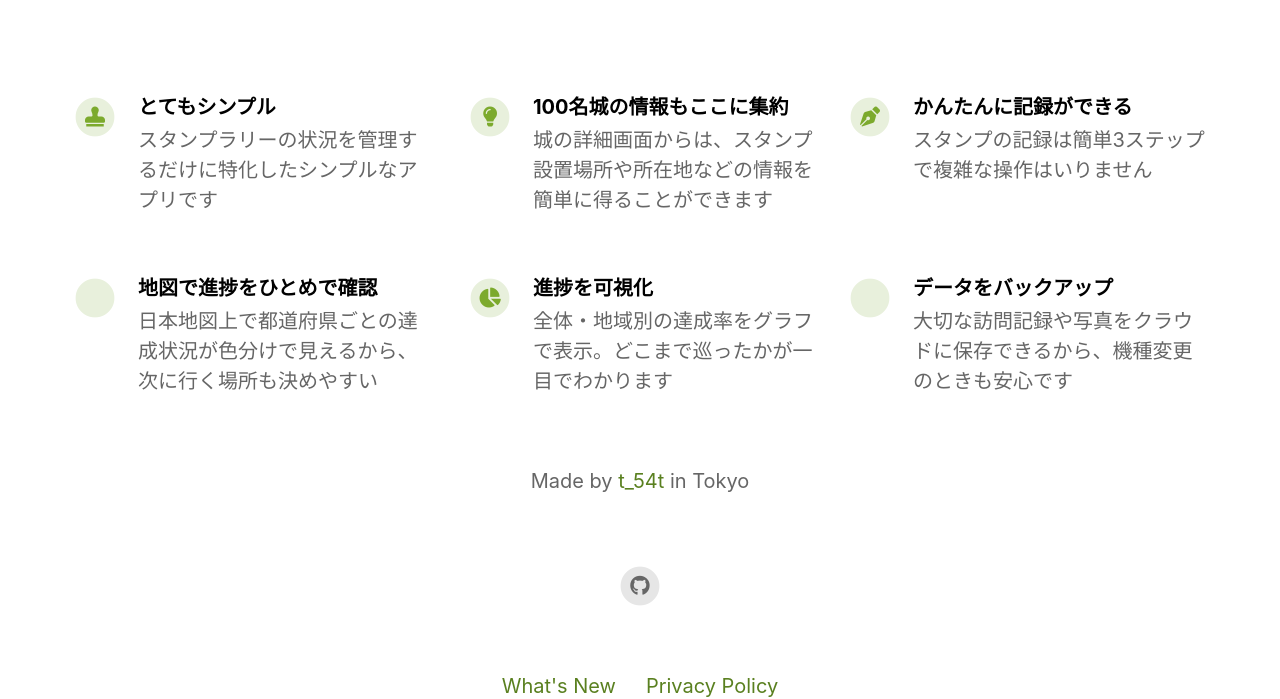
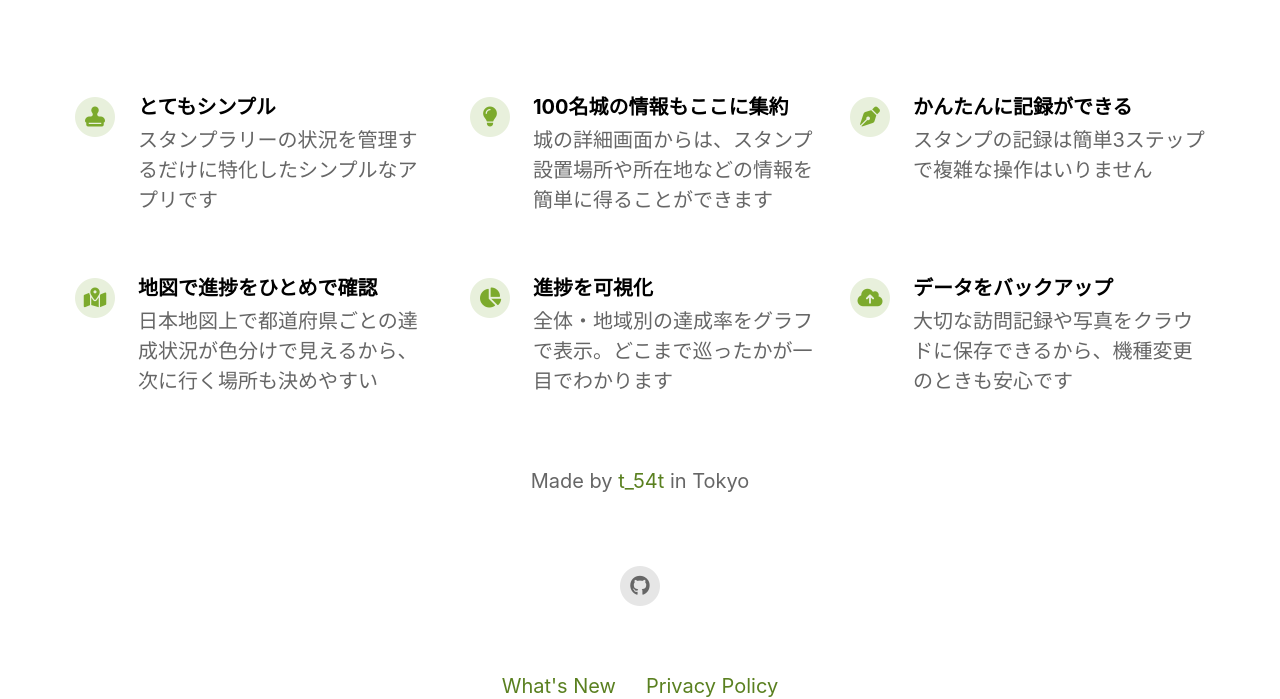
Before and after one commit to t54t88/stamp100castle, a Jekyll site: the page built from index.html, in a window 1280 px wide. Shown: the part 987-1686 px from the top of the page. Built offline with Jekyll 4.4.1, drawn with Linux system fonts in a browser that asks for light colours; nearby versions of some CDN libraries.

Commit message:
Upgrade Font Awesome to v6 to render map and cloud icons

```diff
--- a/_includes/head.html
+++ b/_includes/head.html
@@ -14,6 +14,6 @@
 		<meta name="apple-itunes-app" content="app-id={{ site.ios_app_id }}">
 	{% endif %}
 
-	<link rel="stylesheet" href="https://use.fontawesome.com/releases/v5.6.3/css/all.css" integrity="sha384-UHRtZLI+pbxtHCWp1t77Bi1L4ZtiqrqD80Kn4Z8NTSRyMA2Fd33n5dQ8lWUE00s/" crossorigin="anonymous">
+	<link rel="stylesheet" href="https://use.fontawesome.com/releases/v6.5.2/css/all.css" crossorigin="anonymous">
 	<link rel="stylesheet" href="{{ '/main.css' | relative_url }}">
 </head>
```
